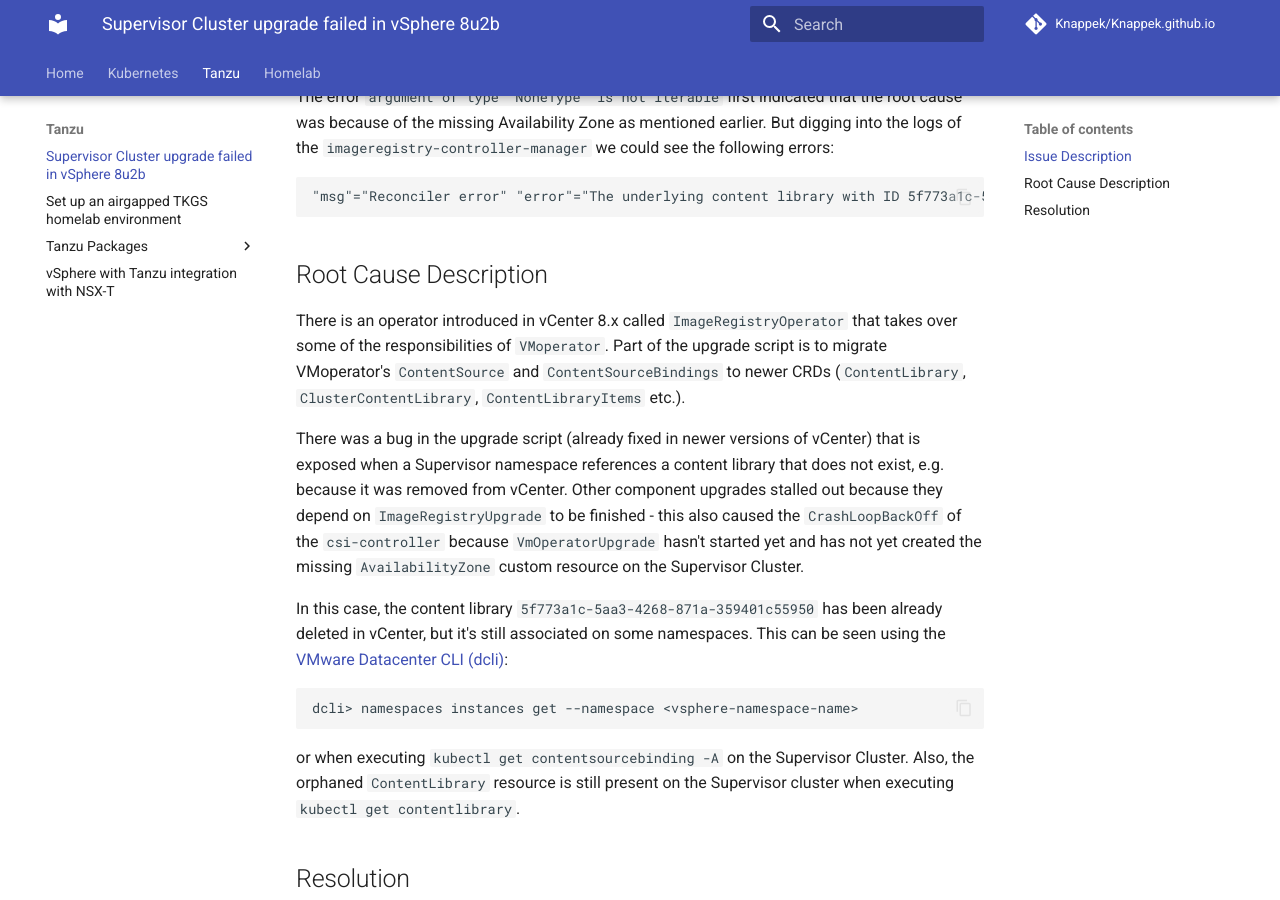
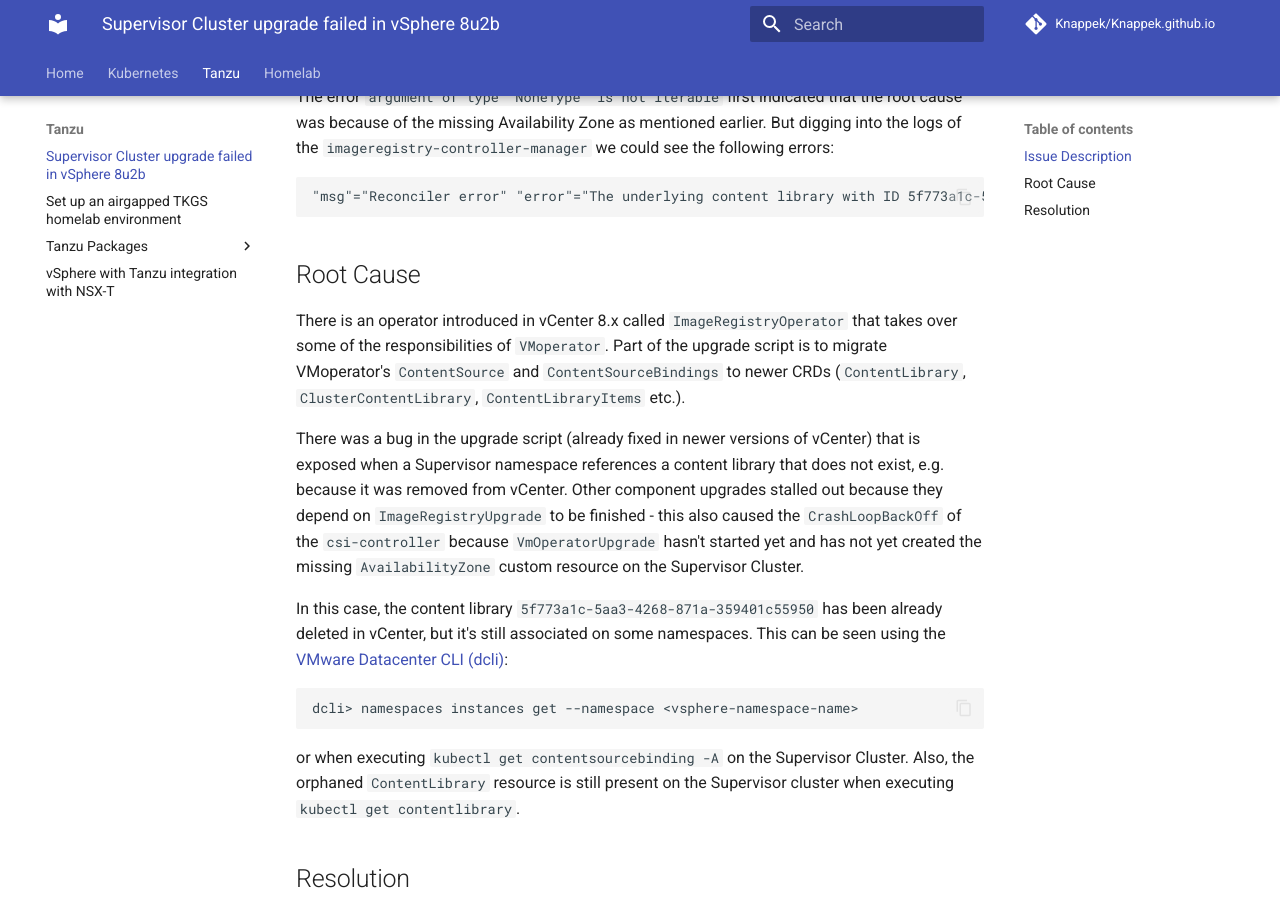
Before and after one commit to Knappek/Knappek.github.io, an MkDocs documentation site: the page built from docs/tanzu/supervisor-cluster-upgrade-failed-in-vsphere-8.md, in a window 1280 px wide and 900 px high, scrolled down 1535 px. Built offline with MkDocs 1.6.1 and Material for MkDocs 9.7.7, drawn with Linux system fonts in a browser that asks for light colours; comment, search, counter and statistics services are not loaded.

Commit message:
better header

````diff
--- a/docs/tanzu/supervisor-cluster-upgrade-failed-in-vsphere-8.md
+++ b/docs/tanzu/supervisor-cluster-upgrade-failed-in-vsphere-8.md
@@ -75,7 +75,7 @@
 "msg"="Reconciler error" "error"="The underlying content library with ID 5f773a1c-5aa3-4268-871a-359401c55950 does not exist in vSphere"
 ```
 
-## Root Cause Description
+## Root Cause
 
 There is an operator introduced in vCenter 8.x called `ImageRegistryOperator` that takes over some of the responsibilities of `VMoperator`. Part of the upgrade script is to migrate VMoperator's `ContentSource` and `ContentSourceBindings` to newer CRDs (`ContentLibrary`, `ClusterContentLibrary`, `ContentLibraryItems` etc.).
 
````
